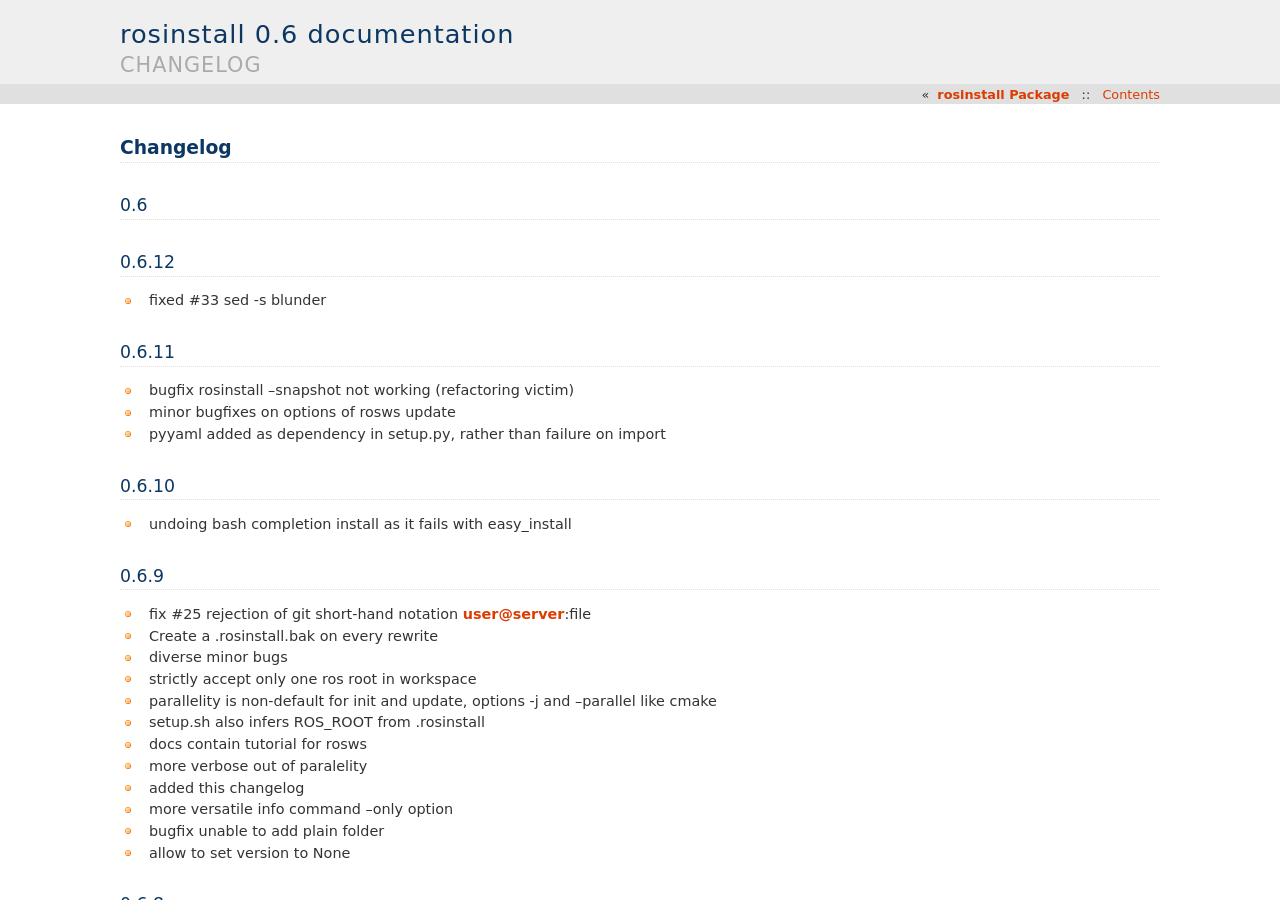
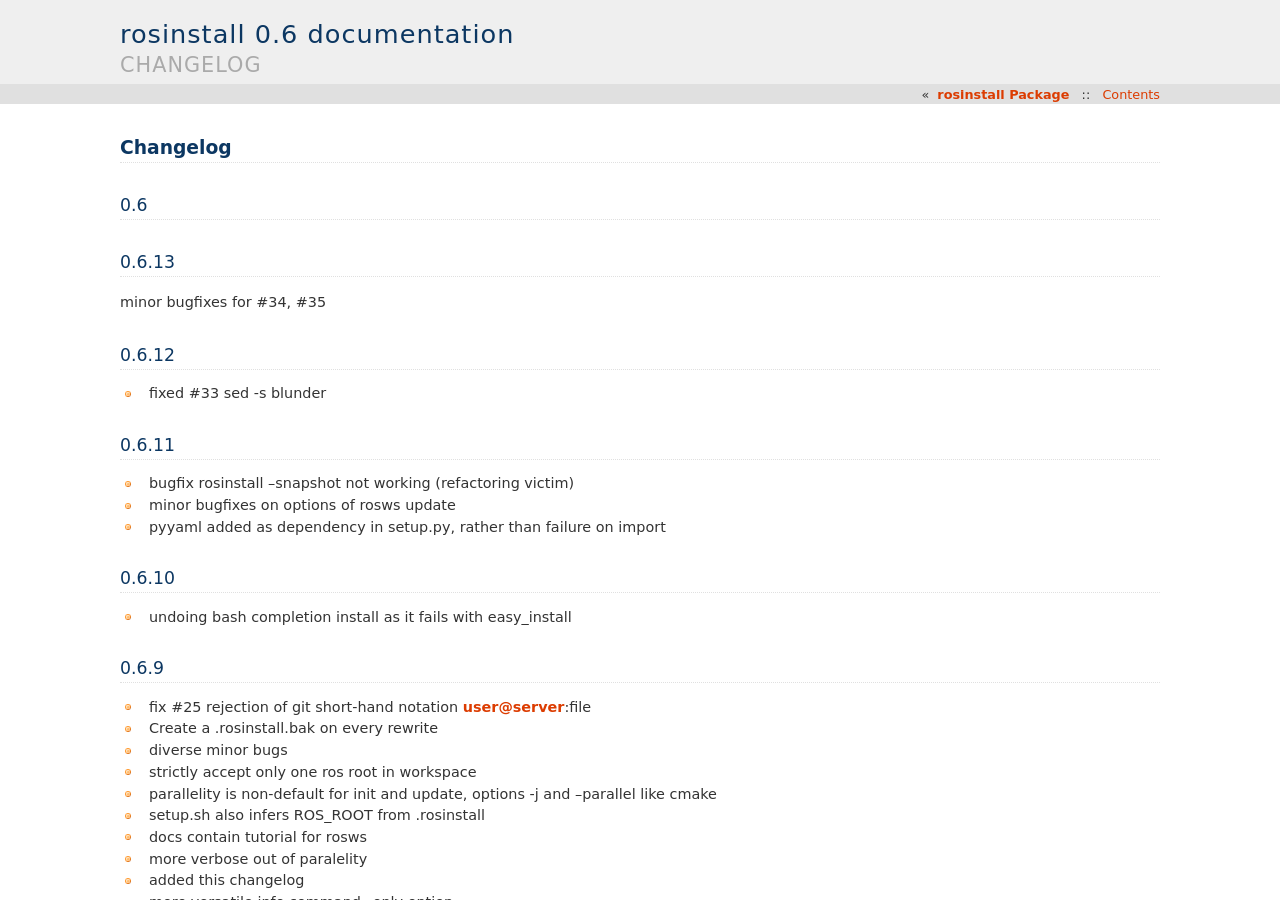
Before and after one commit to vcstools/rosinstall, a Sphinx documentation site: the page built from doc/changelog.rst, in a window 1280 px wide and 900 px high. Built offline with Sphinx 7.4.7, drawn with Linux system fonts in a browser that asks for light colours.

Commit message:
changelog

```diff
--- a/doc/changelog.rst
+++ b/doc/changelog.rst
@@ -3,6 +3,11 @@ Changelog
 
 0.6
 ---
+
+0.6.13
+------
+
+minor bugfixes for #34, #35
 
 0.6.12
 ------
```
